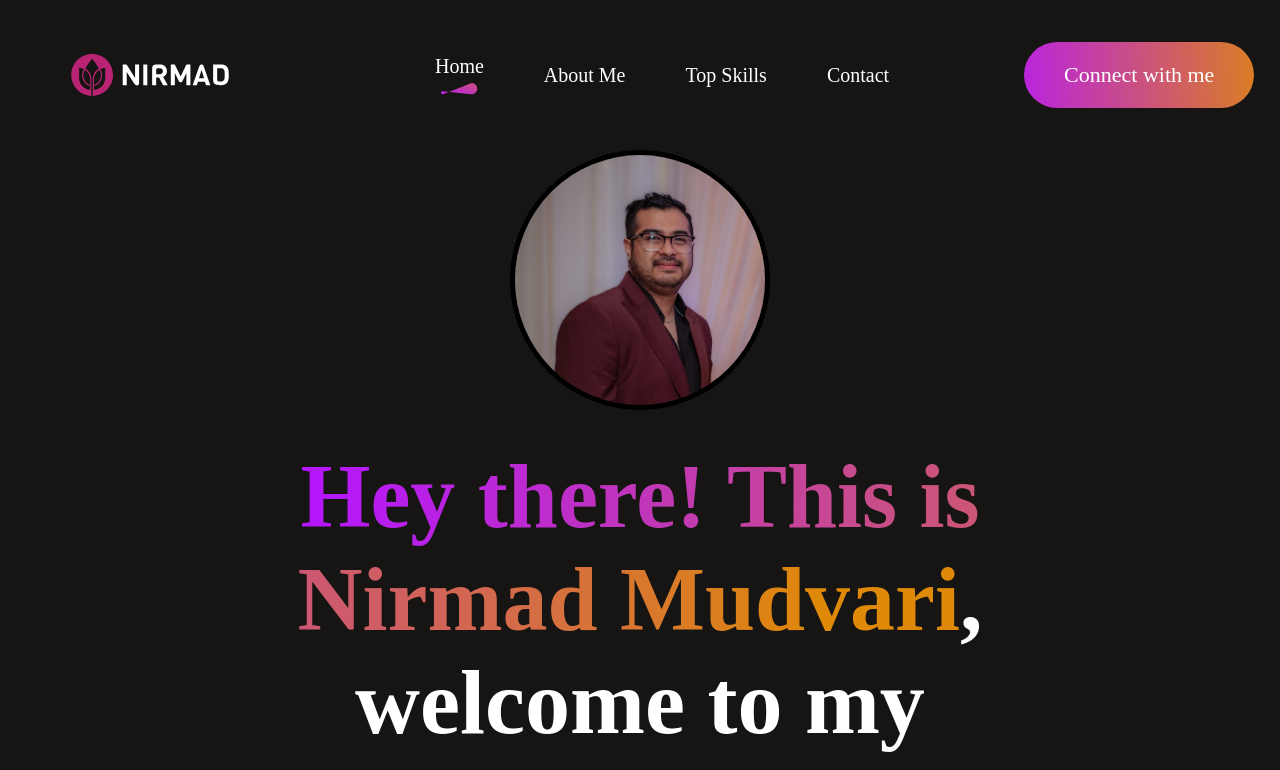
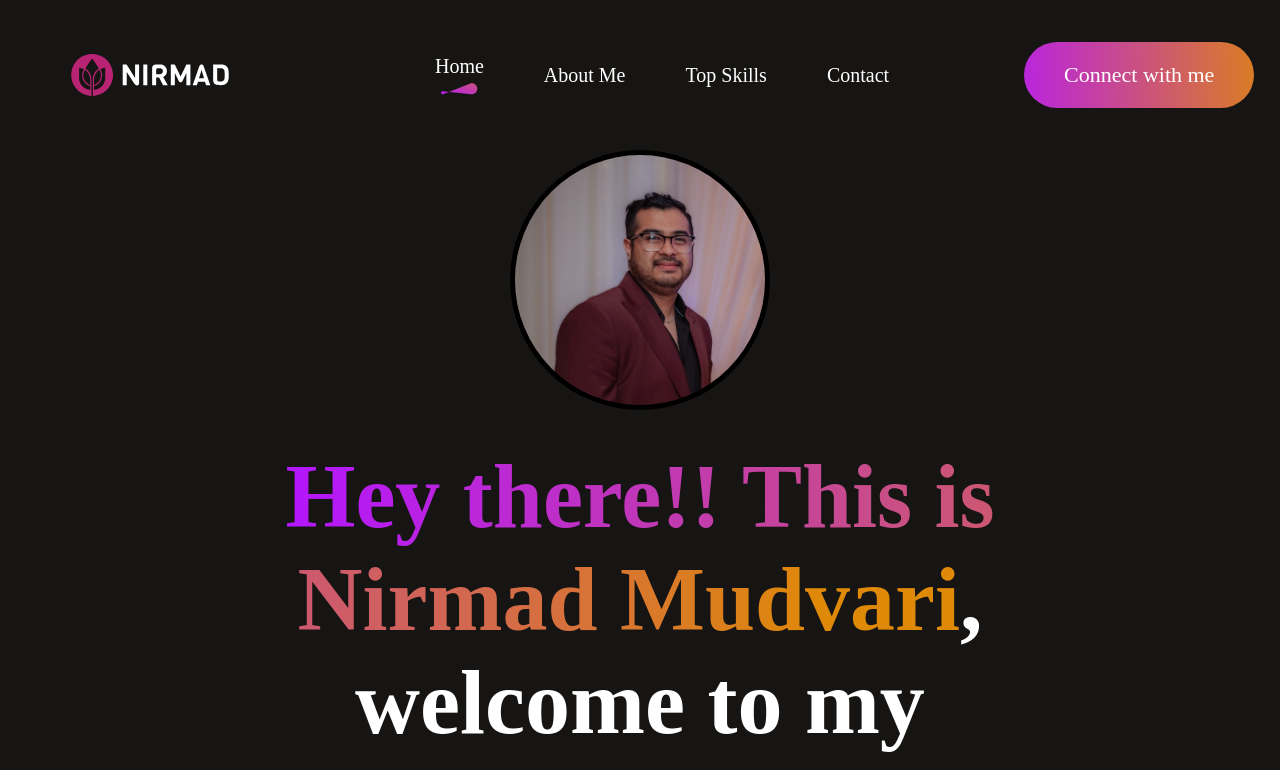
Before and after one commit to neoXm12/neo-portfolio, a React (Vite) app: page / in a window 1280 px wide. Shown: the top 770 px of the page. Built offline with nearby package versions, Linux system fonts and the light colour scheme; no server answers.

Commit message:
Merge branch 'main' of https://github.com/neoXm12/neo-portfolio
adding something new

```diff
--- a/src/Components/Hero/Hero.jsx
+++ b/src/Components/Hero/Hero.jsx
@@ -15,7 +15,7 @@ const Hero = () => {
     <div id="home" className="hero">
       <img src={profile} alt="" className="my-profile" />
       <h1>
-        <span>Hey there! This is Nirmad Mudvari</span>, welcome to my portfolio{" "}
+        <span>Hey there!! This is Nirmad Mudvari</span>, welcome to my portfolio{" "}
       </h1>
       <p>
         Experienced SDET focused on testing excellence, automation, and
```
